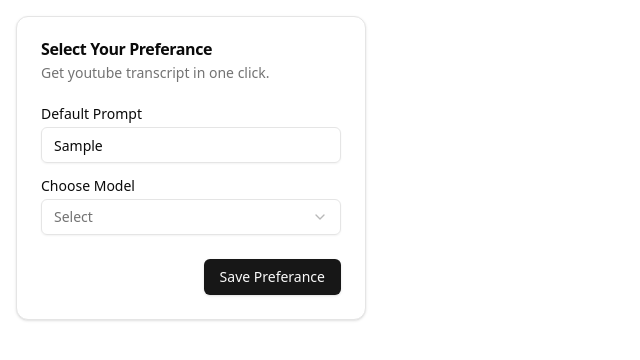
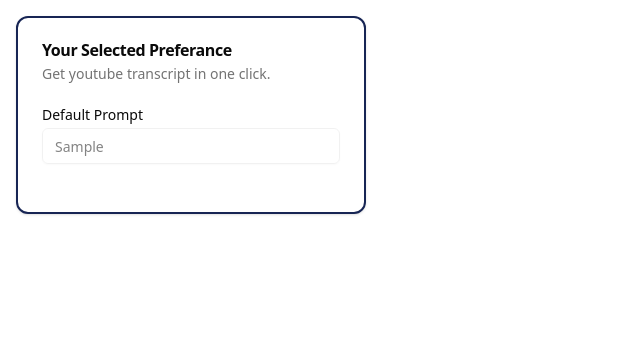
Before and after one commit to JK-mern/yt-transcript-extension, a React (Vite) app: page / in a window 1280 px wide. Both pictures are taken after typing "Sample" into the empty fields and a click on the button "Save Preferance". Shown: the top 360 px of the page, without its empty margins (0-640 px from the left). Built offline with nearby package versions, Linux system fonts and the light colour scheme.

Commit message:
implement default and current settings pop-ups for user preferences

```diff
--- a/src/App.tsx
+++ b/src/App.tsx
@@ -1,58 +1,48 @@
-import { Card, CardContent, CardDescription, CardFooter, CardHeader, CardTitle } from "./components/ui/card"
-import { Input } from "./components/ui/input"
-import { Label } from "./components/ui/label"
-import {Select, SelectContent, SelectItem, SelectTrigger, SelectValue} from './components/ui/select'
-import { Button } from "./components/ui/button"
-import { useState } from "react"
-
+import { useEffect, useState } from "react";
+import DefaultSettingsPopUp from "./components/DefaultPopUp/DefaultPopUp";
+import CurrentSettings from "./components/CurrentSettingsPopUp/CurrentSettings";
 
 function App() {
-const [prompt, setPrompt] = useState<string>('')
-const [platform, setPlatform] = useState<string>('')
+  const [prompt, setPrompt] = useState<string>("");
+  const [platform, setPlatform] = useState<string>("");
+  const [showDefaultPopUp, setDefaultPopUP] = useState<boolean>(false);
 
+  useEffect(() => {
+    async function getDefault() {
+      const { prompt: storedPrompt } = await chrome.storage.local.get([
+        "prompt",
+      ]);
+      const { platform: storedPlatform } = await chrome.storage.local.get([
+        "platform",
+      ]);
+      if (storedPrompt && storedPlatform) {
+        setPlatform(storedPlatform);
+        setPrompt(storedPrompt);
+      } else {
+        setDefaultPopUP(true);
+      }
+    }
+    getDefault();
+  }, []);
 
-const handleSave = async() =>{
-    await chrome.storage.local.set({'prompt' : prompt})
-    await chrome.storage.local.set({'platform' : platform})
-    console.log("saved default prompt and platform", prompt,platform)
-}
+  const handleSave = async () => {
+    await chrome.storage.local.set({ prompt: prompt });
+    await chrome.storage.local.set({ platform: platform });
+    setDefaultPopUP(false)
+  };
   return (
-    <div className="rounded-lg">
-        <Card className="w-[350px] mx-4 my-4 ">
-      <CardHeader>
-        <CardTitle>Select Your Preferance</CardTitle>
-        <CardDescription>Get youtube transcript in one click.</CardDescription>
-      </CardHeader>
-      <CardContent>
-        <form>
-          <div className="grid w-full items-center gap-4">
-            <div className="flex flex-col space-y-1.5">
-              <Label htmlFor="name">Default Prompt</Label>
-              <Input id="prompt" placeholder="type your prompt"  onChange={(e) => {setPrompt(e.target.value)}} />
-            </div>
-            <div className="flex flex-col space-y-1.5">
-              <Label htmlFor="model">Choose Model</Label>
-              <Select onValueChange={(value) => { setPlatform(value) }}>
-                <SelectTrigger id="model">
-                  <SelectValue placeholder="Select" />
-                </SelectTrigger>
-                <SelectContent position="popper">
-                  <SelectItem value="chatGpt">chat Gpt</SelectItem>
-                  <SelectItem value="Gemini">Gemini</SelectItem>
-                  <SelectItem value="Claude">Claude</SelectItem>
-                  <SelectItem value="Perplexity">Perplexity</SelectItem>
-                </SelectContent>
-              </Select>
-            </div>
-          </div>
-        </form>
-      </CardContent>
-      <CardFooter className="flex justify-end">
-        <Button onClick={handleSave}>Save Preferance</Button>
-      </CardFooter>
-    </Card>
+    <div>
+      {showDefaultPopUp ? (
+        <DefaultSettingsPopUp
+          handleSave={handleSave}
+          setPlatform={setPlatform}
+          setPropmt={setPrompt}
+        />
+      ) : (
+        <CurrentSettings prompt={prompt} platform={platform} />
+      )}
     </div>
-  )
+  );
 }
 
-export default App
+export default App;
--- /dev/null
+++ b/src/components/CurrentSettingsPopUp/CurrentSettings.tsx
@@ -0,0 +1,71 @@
+import {
+  Card,
+  CardContent,
+  CardDescription,
+  CardFooter,
+  CardHeader,
+  CardTitle,
+} from "../ui/card";
+import { Input } from "../ui/input";
+import { Label } from "../ui/label";
+import {
+  Select,
+  SelectContent,
+  SelectItem,
+  SelectTrigger,
+  SelectValue,
+} from "../ui/select";
+
+interface CurrentSettingsProps {
+  prompt: string;
+  platform: string;
+}
+
+function CurrentSettings({ prompt, platform }: CurrentSettingsProps) {
+  console.log(platform);
+  return (
+    <div className="rounded-lg">
+      <Card className="w-[350px] mx-4 my-4  border-blue-950  border-2">
+        <CardHeader>
+          <CardTitle>Your Selected Preferance</CardTitle>
+          <CardDescription>
+            Get youtube transcript in one click.
+          </CardDescription>
+        </CardHeader>
+        <CardContent>
+          <form>
+            <div className="grid w-full items-center gap-4">
+              <div className="flex flex-col space-y-1.5">
+                <Label htmlFor="name">Default Prompt</Label>
+                <Input
+                  id="prompt"
+                  placeholder="type your prompt"
+                  value={prompt}
+                  disabled={true}
+                />
+              </div>
+              {platform && (
+                <div className="flex flex-col space-y-1.5">
+                  <Label htmlFor="model">Default Model</Label>
+                  <Select value={platform} disabled>
+                    <SelectTrigger id="model">
+                      <SelectValue placeholder="Select" />
+                    </SelectTrigger>
+                    <SelectContent>
+                      <SelectItem value={platform}>{platform}</SelectItem>
+                    </SelectContent>
+                  </Select>
+                </div>
+              )}
+            </div>
+          </form>
+        </CardContent>
+        <CardFooter className="flex justify-end">
+          {/* <Button onClick={handleSave}>Save Preferance</Button> */}
+        </CardFooter>
+      </Card>
+    </div>
+  );
+}
+
+export default CurrentSettings;
--- /dev/null
+++ b/src/components/DefaultPopUp/DefaultPopUp.tsx
@@ -0,0 +1,54 @@
+import { Card, CardContent, CardDescription, CardFooter, CardHeader, CardTitle } from "../ui/card"
+import { Input } from "../ui/input"
+import { Label } from "../ui/label"
+import {Select, SelectContent, SelectItem, SelectTrigger, SelectValue} from '../ui/select'
+import { Button } from "../ui/button"
+
+
+interface DefaulPropUpProps {
+setPropmt : (value : string) => void
+setPlatform : (value : string) => void
+handleSave : () => void
+}
+
+function DefaultSettingsPopUp( {setPropmt, setPlatform, handleSave} : DefaulPropUpProps) {
+  return (
+    <div className="rounded-lg">
+        <Card className="w-[350px] mx-4 my-4 ">
+      <CardHeader>
+        <CardTitle>Select Your Preferance</CardTitle>
+        <CardDescription>Get youtube transcript in one click.</CardDescription>
+      </CardHeader>
+      <CardContent>
+        <form>
+          <div className="grid w-full items-center gap-4">
+            <div className="flex flex-col space-y-1.5">
+              <Label htmlFor="name">Default Prompt</Label>
+              <Input id="prompt" placeholder="type your prompt"  onChange={(e) => {setPropmt(e.target.value)}} />
+            </div>
+            <div className="flex flex-col space-y-1.5">
+              <Label htmlFor="model">Choose Model</Label>
+              <Select onValueChange={(value) => { setPlatform(value) }}>
+                <SelectTrigger id="model">
+                  <SelectValue placeholder="Select" />
+                </SelectTrigger>
+                <SelectContent position="popper">
+                  <SelectItem value="chatGpt">chat Gpt</SelectItem>
+                  <SelectItem value="Gemini">Gemini</SelectItem>
+                  <SelectItem value="Claude">Claude</SelectItem>
+                  <SelectItem value="Perplexity">Perplexity</SelectItem>
+                </SelectContent>
+              </Select>
+            </div>
+          </div>
+        </form>
+      </CardContent>
+      <CardFooter className="flex justify-end">
+        <Button onClick={handleSave}>Save Preferance</Button>
+      </CardFooter>
+    </Card>
+    </div>
+  )
+}
+
+export default DefaultSettingsPopUp
```
